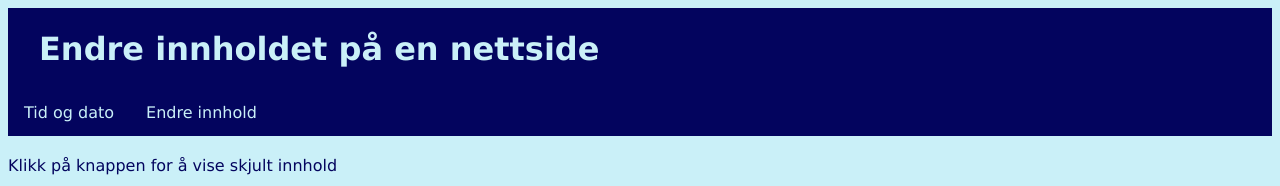
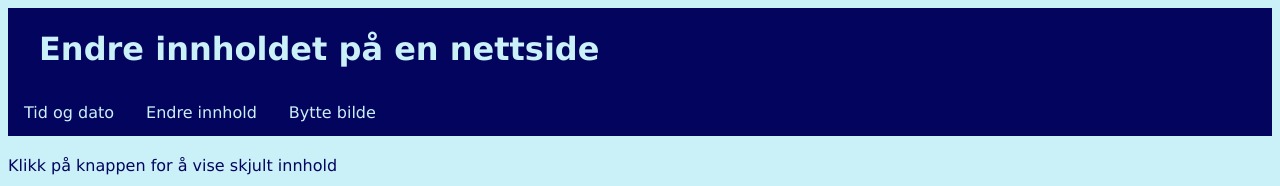
Before and after one commit to solsikke74/Javascript, a plain HTML site: page EndreInnhold.html in a window 1280 px wide. Shown: the top 186 px of the page. Drawn offline with Linux system fonts and the light colour scheme.

Commit message:
Update EndreInnhold.html

```diff
--- a/EndreInnhold.html
+++ b/EndreInnhold.html
@@ -19,7 +19,7 @@
     <ul class="topnav">
       <li><a href="TidOgDato.html" class="menu-li">Tid og dato</a></li> <!-- bruker en class for å gjøre hele blokken klikkbar-->
       <li><a href="EndreInnhold.html" class="menu-li">Endre innhold</a></li>
-      <li><a href="konseptutvikling.html" class="menu-li"></a></li>
+      <li><a href="BytteImage.html" class="menu-li">Bytte bilde</a></li>
       <li><a href="norsk.html" class="menu-li"></a></li>
       <li><a href="naturfag.html" class="menu-li"></a></li>
       <li><a href="kroppsøving.html" class="menu-li"></a></li>
```
